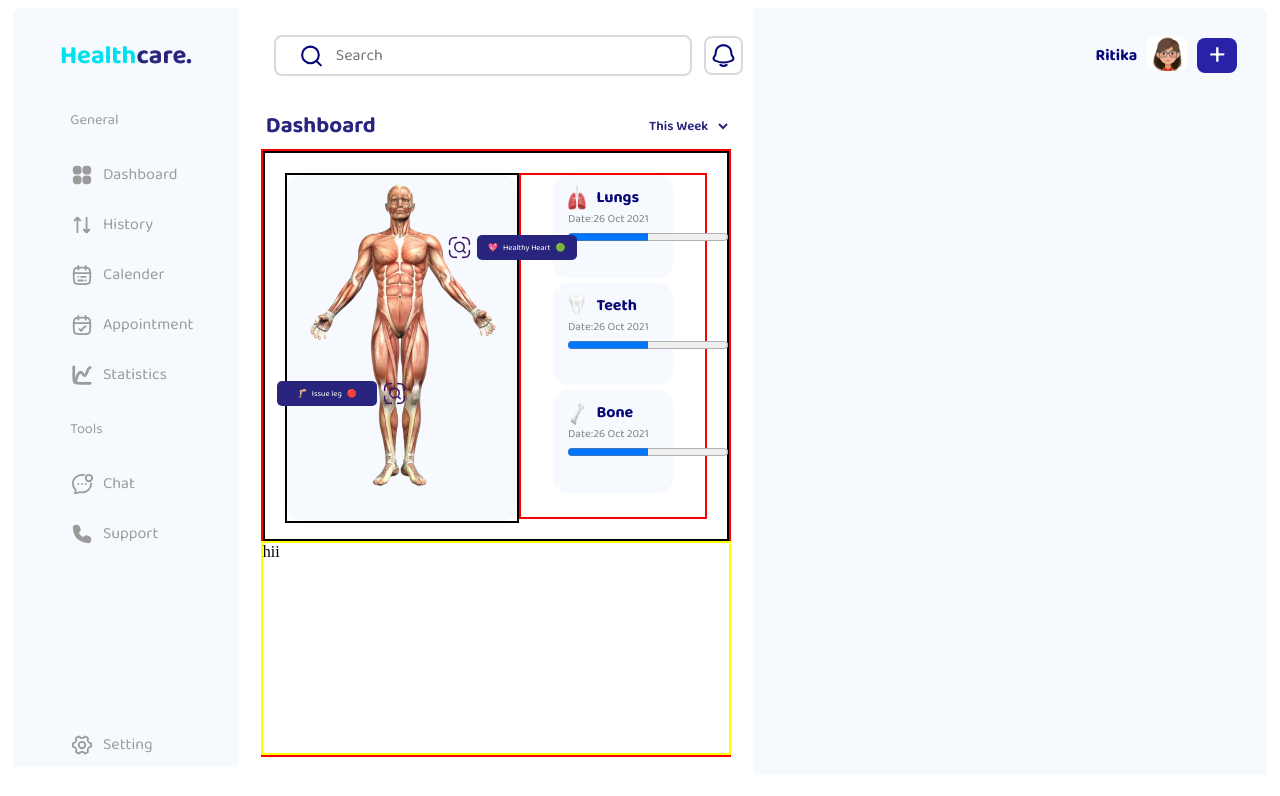
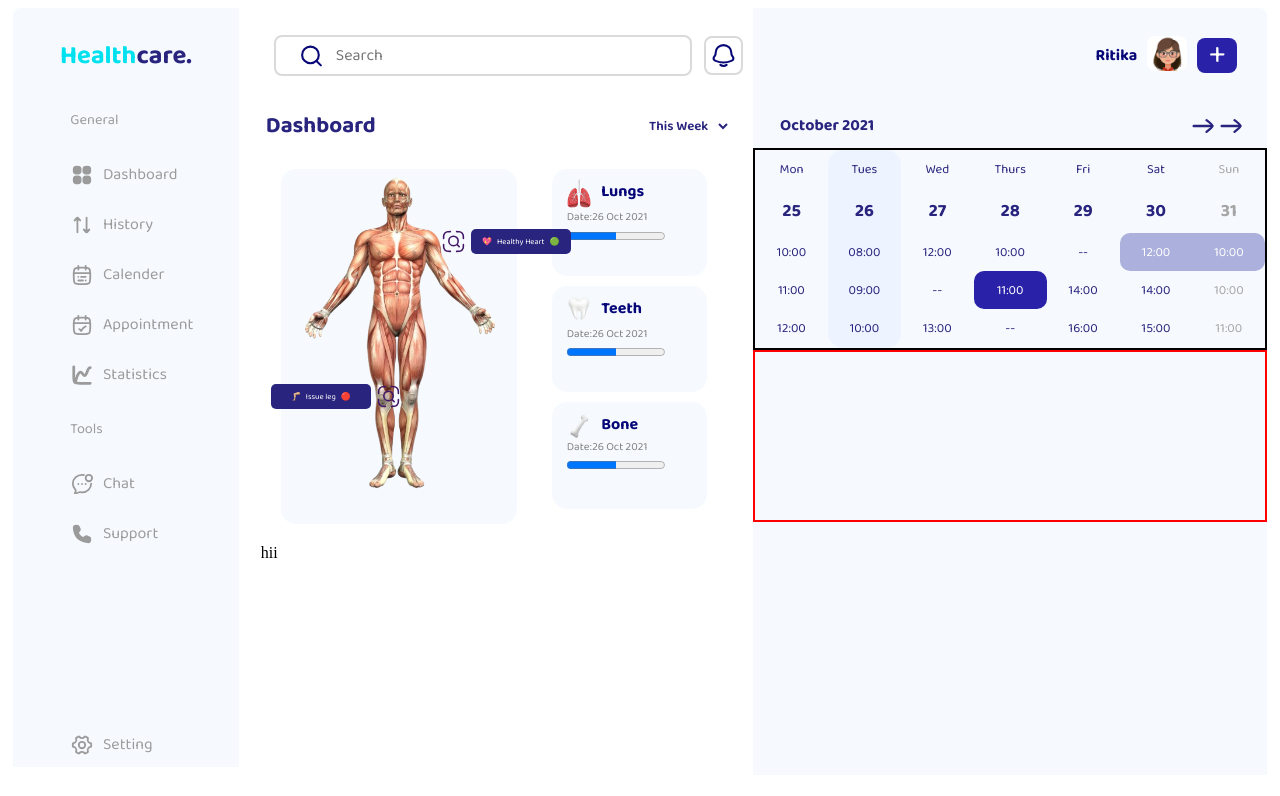
Before and after one commit to devarsh-commits/HealthCare-Dashboard, a React (Vite) app: page / in a window 1280 px wide. Shown: the top 796 px of the page. Built offline with nearby package versions, Linux system fonts and the light colour scheme.

Commit message:
Calender

```diff
--- a/src/App.css
+++ b/src/App.css
@@ -1,3 +1,4 @@
+@import url('https://fonts.googleapis.com/css2?family=Baloo+2:wght@400..800&display=swap');
 .main {
     /* border: 2px solid red; */
     margin: 5px 5px 8px;
@@ -69,7 +70,7 @@
 }
 .dashbody{
     box-sizing: border-box;
-border: 2px solid red;
+/* border: 2px solid red; */
 width: 100%;
 height: 76vh;
 display: flex;
@@ -79,7 +80,7 @@ align-items: center;
 }
 .dashbody .container{
     box-sizing: border-box;
-    border: 2px solid black;
+    /* border: 2px solid black; */
     width: 100%;
     height: 65%;
     padding: 20px;
@@ -88,22 +89,113 @@ align-items: center;
     /* background-color: rgb(246 250 255); */
 }
 .ana-body{
-    border: 2px solid black;
+    /* border: 2px solid black; */
     width: 55%;
     height: 100%;
 }
 .dashbody .healthstat{
     box-sizing: border-box;
-    border: 2px solid red;
+    /* border: 2px solid red; */
     width: 45%;
     height: 100%;
     display: flex;
     flex-direction: column;
     align-items: center;
-    gap: 5px;
+    gap: 10px;
 }
 .activity{
     width: 100%;
     height: 35%;
-    border: 2px solid yellow;
+    /* border: 2px solid yellow; */
 }
+.schedule{
+    /* border: 2px solid red; */
+}
+.calhead{
+    box-sizing: border-box;
+      /* border: 2px solid red; */
+    display: flex;
+      padding-left: 22px;
+    padding-right: 22px;
+    padding-bottom: 5px;
+    padding-top: 5px;
+}
+.calhead .title{
+      width: 50%;
+    font-size: 1em;
+    font-weight: bold;
+    color: rgb(41 36 125);
+
+}
+.calhead .arrow{
+    width: 50%;
+    /* border: 2px solid red; */
+    display: flex;
+    justify-content: flex-end;
+    align-items: center;
+}
+.schedule .cal-cont{
+    box-sizing: border-box;
+    border: 2px solid black;
+    height: 30%;
+       display: grid;
+    grid-template-columns: repeat(7,1fr);
+     font-family: "Baloo 2", sans-serif;
+    font-optical-sizing: auto;
+      color: rgb(41 36 125);
+      font-size: 0.8em;
+      font-weight:normal;
+}
+.cal-cont div{
+    display: flex;
+    justify-content: center;
+}
+.cal-cont div:nth-child(n + 8):nth-child(-n + 14){
+    font-size: 1.4em;
+    font-weight: bold;
+}
+.cal-cont div:nth-child(7n+2){
+    /* border: 2px solid red; */
+        background-color: rgb(237 244 255);
+}
+.cal-cont div:nth-child(7n+7){
+    color: rgb(166, 165, 165);
+}
+.cal-cont div:nth-child(2){
+  border-top-left-radius: 15px;
+  border-top-right-radius: 15px;
+}
+.cal-cont div:nth-child(30){
+  border-bottom-left-radius: 15px;
+  border-bottom-right-radius: 15px;
+}
+.cal-cont div:nth-child(21){
+    box-sizing: border-box;
+    background-color: rgb(171 176 220);
+      border-top-right-radius: 10px;
+        border-bottom-right-radius: 10px;
+        color: white;
+}
+.cal-cont div:nth-child(20){
+     box-sizing: border-box;
+    background-color: rgb(171 176 220);
+      border-top-left-radius: 10px;
+        border-bottom-left-radius: 10px;
+        color: white;
+}
+.cal-cont div:nth-child(25){
+
+      background-color: rgb(171 176 220);
+      border-radius: 10px;
+      color: white;
+}
+.cal-cont div:nth-child(25){
+
+      background-color:rgb(41, 34, 168);
+      border-radius: 10px;
+      color: white;
+}
+.appointment{
+    border: 2px solid red;
+    height: 25%;
+}
--- a/src/App.jsx
+++ b/src/App.jsx
@@ -9,6 +9,9 @@ import Sidebar from './components/Sidebar'
 import AnatomySec from './components/AnatomySec'
 import HealthStatus from './components/HealthStatus'
 import { healthstat } from './data/healthstat'
+import arrow from './assets/arrow.svg'
+import Calender from './components/Calender'
+import { Caldata } from './data/Calenderdata'
 
 function App() {
 
@@ -43,7 +46,29 @@ function App() {
                 <div className="activity">hii</div>
               </div>
             </div>
-            <div className="schedule"></div>
+            <div className="schedule">
+              <div className="calhead">
+                <div className="title">October 2021</div>
+                <div className="arrow">
+                  <img src={arrow} alt="" className='arrow-rt' />
+                  <img src={arrow} alt="" className='arrow-lt' />
+                </div>
+              </div>
+              <div className="cal-cont">
+                {
+                  [0,1,2,3,4].map((dt)=>{
+                   return Caldata[0].map((_,index)=>{
+                      return <Calender
+                      val={Caldata[dt][index]}
+                      />
+                    })
+                  })
+                }
+              </div>
+              <div className="appointment">
+
+              </div>
+            </div>
           </div>
         </div>
 
--- /dev/null
+++ b/src/components/Calender.css
@@ -0,0 +1,5 @@
+.cal-main div{
+   display: flex;
+   justify-content: center;
+   align-items: center;
+}
--- /dev/null
+++ b/src/components/Calender.jsx
@@ -0,0 +1,12 @@
+import React from 'react'
+import './Calender.css'
+
+function Calender({val}) {
+  return (
+    <div className='cal-main'>
+     <div>{val}</div>
+    </div>
+  )
+}
+
+export default Calender
--- a/src/components/Healthstatus.css
+++ b/src/components/Healthstatus.css
@@ -5,10 +5,11 @@
     /* border: 2px solid yellow; */
       background-color: rgb(246 250 255);
     border-radius: 15px;
-    width: 65%;
+    width: 80%;
     height: 30%;
     padding-left: 15px;
     padding-top: 10px;
+    margin-left: 30px;
 
 }
 
@@ -29,3 +30,6 @@
     font-family: "Baloo 2", sans-serif;
     font-optical-sizing: auto;
 }
+.bdy-cont .prog{
+    width:70%;
+}
--- /dev/null
+++ b/src/data/Calenderdata.js
@@ -0,0 +1,7 @@
+export const Caldata=[
+    ['Mon','Tues','Wed','Thurs','Fri','Sat','Sun'],
+    [25,26,27,28,29,30,31],
+    ['10:00','08:00','12:00','10:00','--','12:00','10:00'],
+    ['11:00','09:00','--','11:00','14:00','14:00','10:00'],
+    ['12:00','10:00','13:00','--','16:00','15:00','11:00']
+]
```
Also changed, not shown: src/assets/arrow.svg (added).
